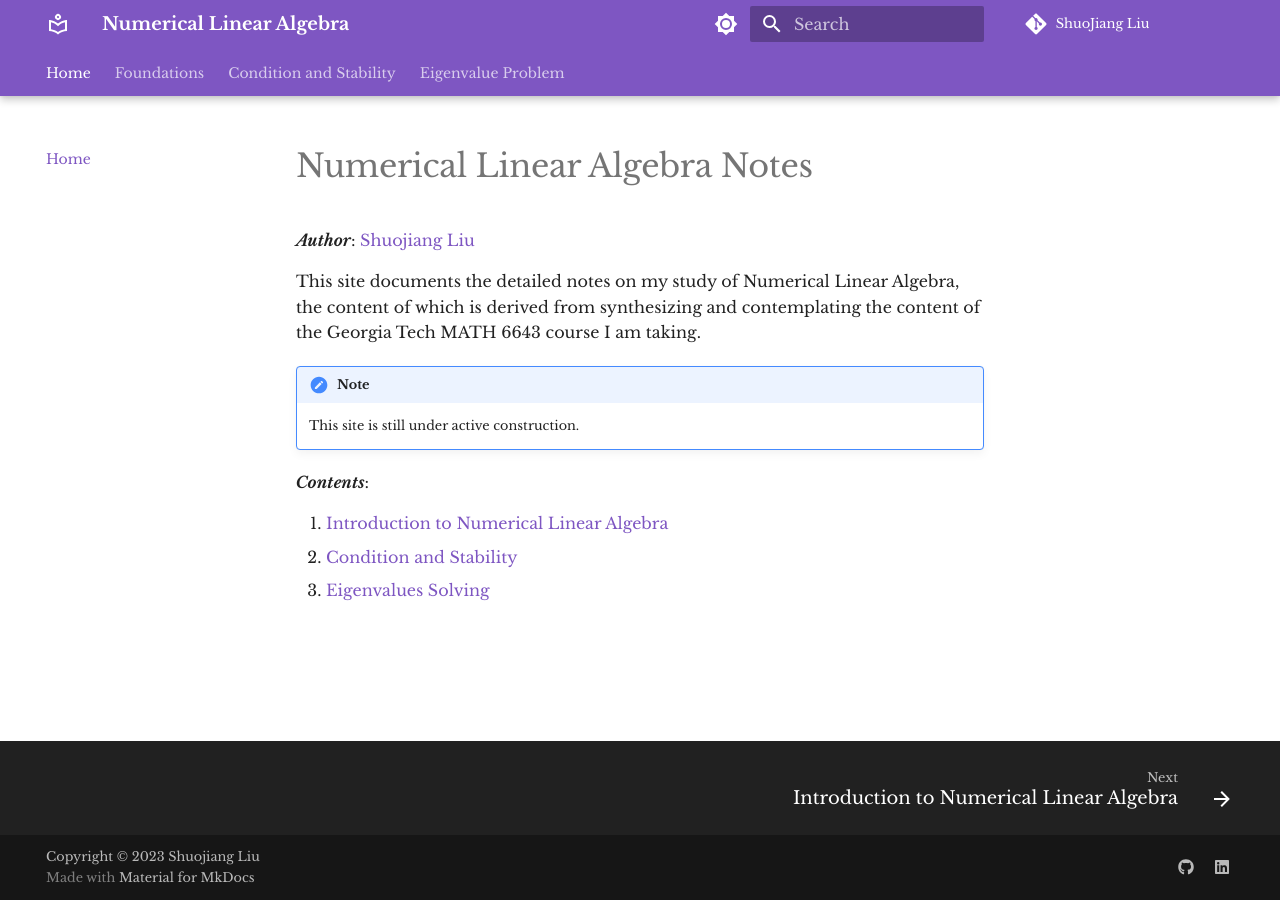
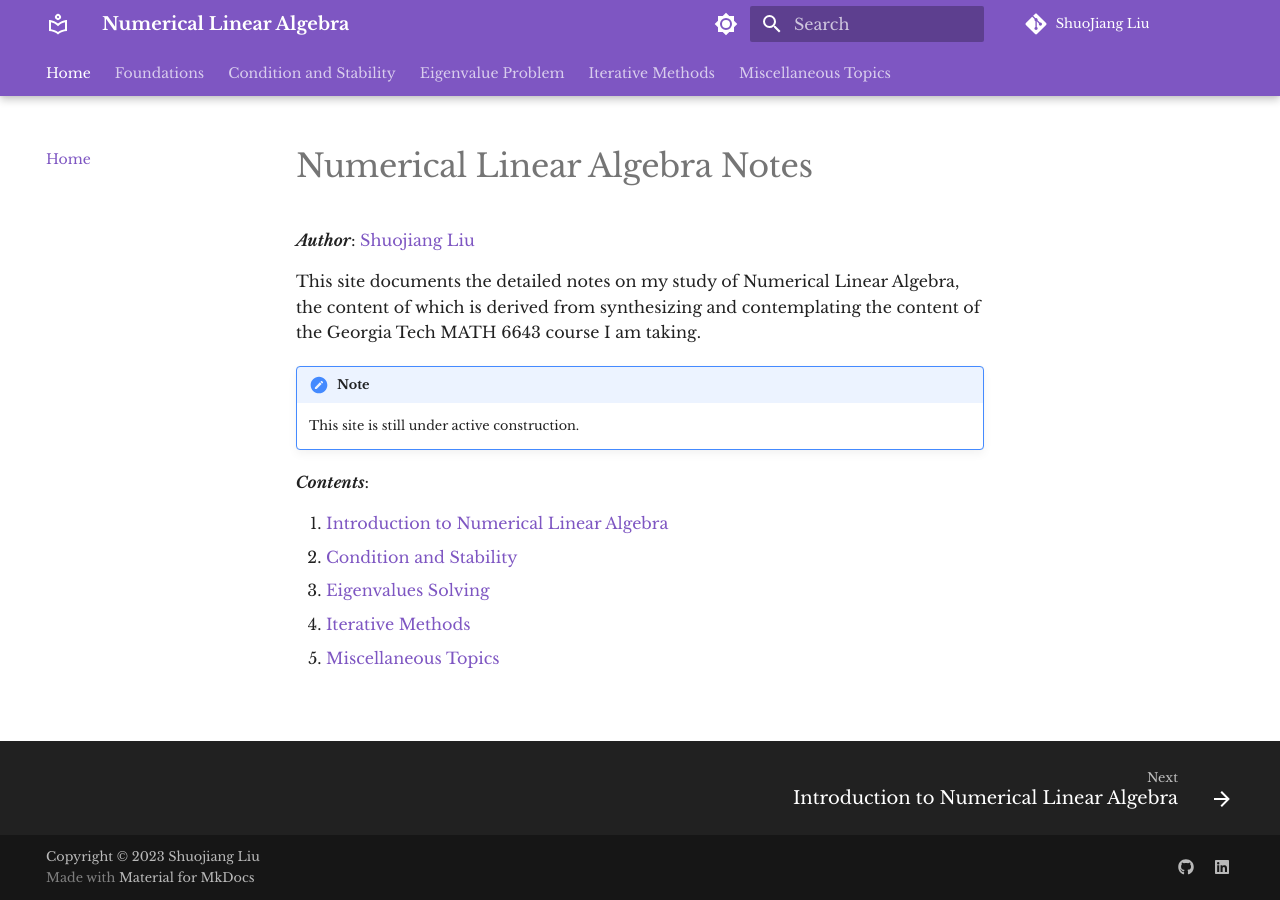
Before and after one commit to LiuShuoJiang/Numerical-Linear-Algebra, an MkDocs documentation site: the page built from docs/index.md, in a window 1280 px wide. Built offline with MkDocs 1.6.1 and Material for MkDocs 9.7.7, drawn with Linux system fonts in a browser that asks for light colours; comment, search, counter and statistics services are not loaded.

Commit message:
Modify index

```diff
--- a/docs/index.md
+++ b/docs/index.md
@@ -13,3 +13,5 @@ This site documents the detailed notes on my study of Numerical Linear Algebra,
 1. [Introduction to Numerical Linear Algebra](./Basics/README.md)
 2. [Condition and Stability](./Condition%20and%20Stability/README.md)
 3. [Eigenvalues Solving](./Eigenvalue/README.md)
+4. [Iterative Methods](./Iterative%20Methods/README.md)
+5. [Miscellaneous Topics](./Miscellaneous/README.md)
--- a/mkdocs.yml
+++ b/mkdocs.yml
@@ -77,3 +77,9 @@ nav:
     - QR Algorithm: Eigenvalue/QR_Algorithm.md
     - Divide and Conquer: Eigenvalue/Divide_and_Conquer.md
     - SVD: Eigenvalue/SVD.md
+  - Iterative Methods:
+    - Iterative Methods/README.md
+    - Classical Iteration Methods: Iterative Methods/Classical_Iteration.md
+  - Miscellaneous Topics:
+    - Miscellaneous/README.md
+    - Least Square Problems: Miscellaneous/Least_Square.md
```
